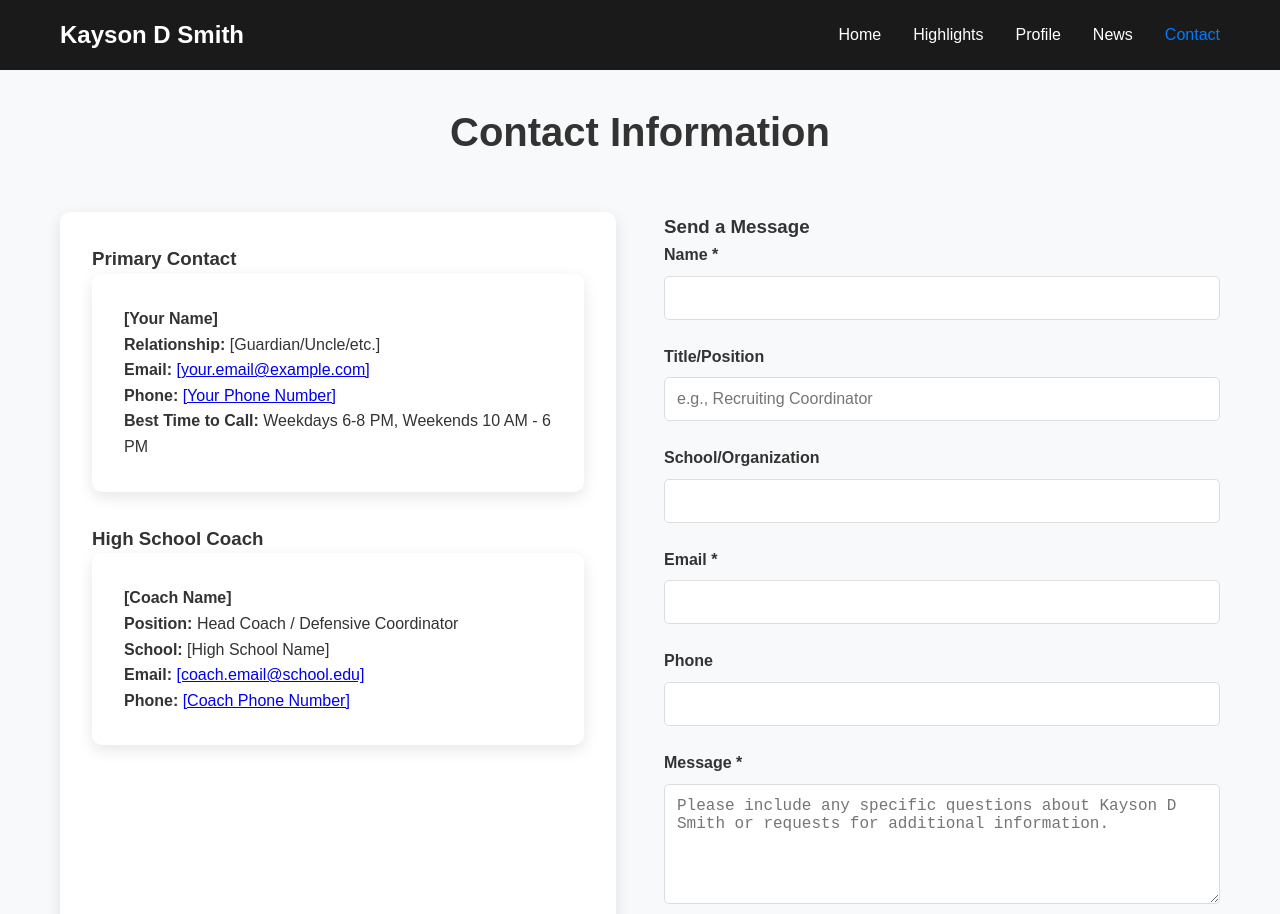
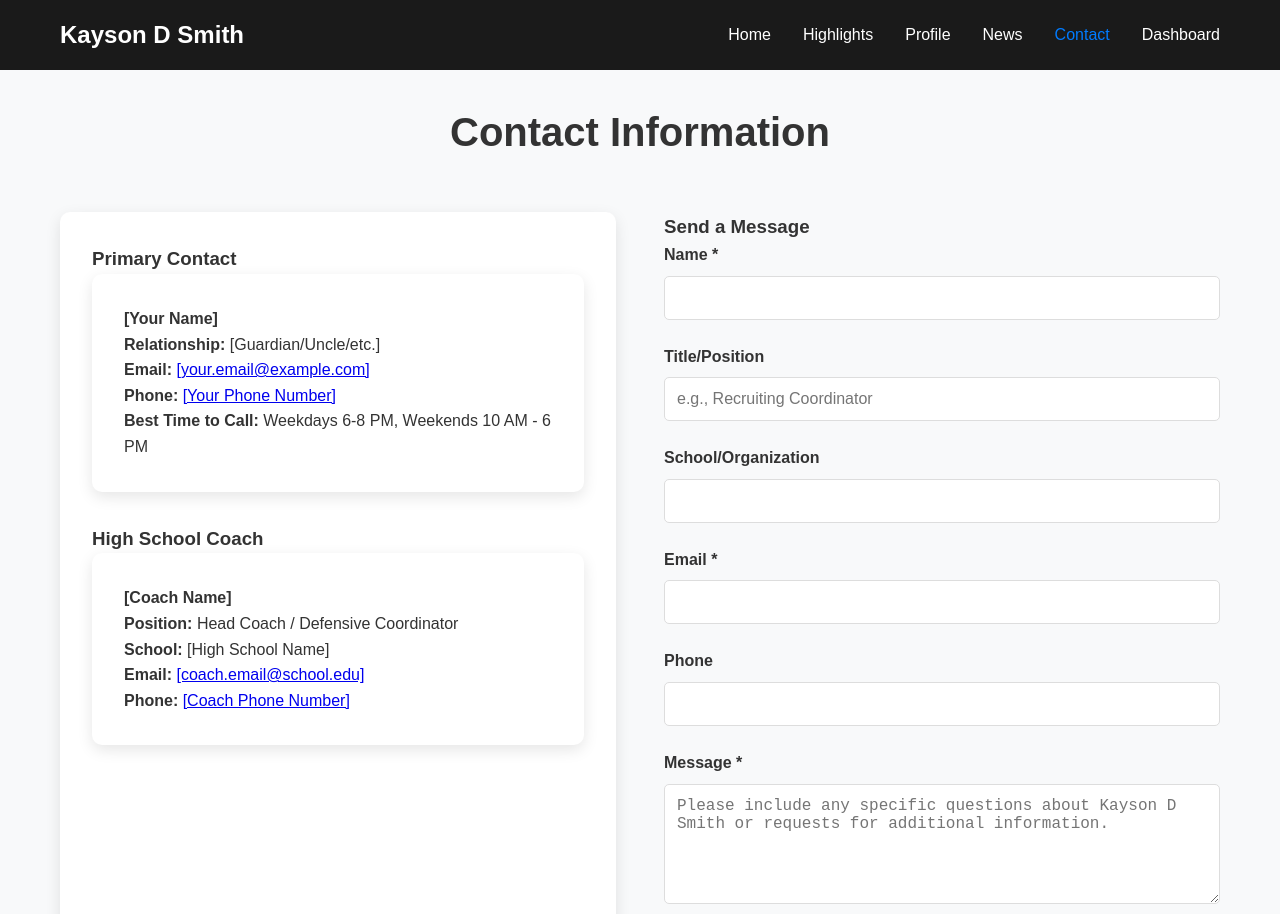
Before and after one commit to WETTENTLLC/Kaysons-Football-Site, a website: page public/contact.html in a window 1280 px wide. Shown: the top 914 px of the page. Drawn offline with Linux system fonts and the light colour scheme.

Commit message:
Add Dashboard login link to public site navigation

```diff
--- a/public/contact.html
+++ b/public/contact.html
@@ -16,6 +16,7 @@
                 <li><a href="profile.html">Profile</a></li>
                 <li><a href="news.html">News</a></li>
                 <li><a href="contact.html" class="active">Contact</a></li>
+                <li><a href="../private/login.html">Dashboard</a></li>
             </ul>
         </div>
     </nav>
```
Also changed, not shown: public/highlights.html (+1 -0 lines), public/index.html (+1 -0 lines), public/news.html (+1 -0 lines), public/profile.html (+1 -0 lines).
